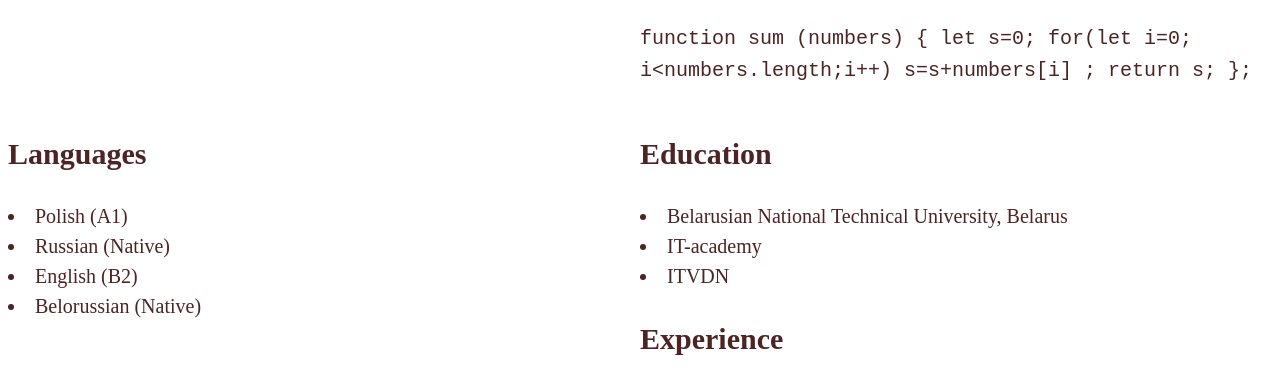
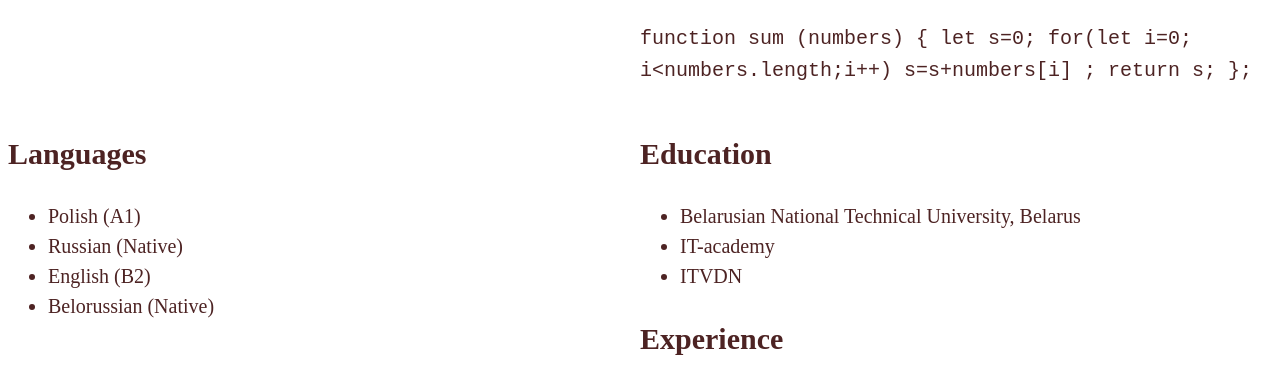
Before and after one commit to AndrewKhdot/rsschool-cv, a plain HTML site: page index.html in a window 1280 px wide. Shown: the part 1110-1493 px from the top of the page. Drawn offline with Linux system fonts and the light colour scheme; a web font is replaced by a local one.

Commit message:
resolve HTML problems

```diff
--- a/index.html
+++ b/index.html
@@ -83,22 +83,22 @@
         <section class="section" id="languages">
             <div class="languages" id="languages">
                 <h2>Languages</h2>
-                <el>
+                <ul>
                     <li>Polish (A1)</li>
                     <li>Russian (Native)</li>
                     <li>English (B2)</li>
                     <li>Belorussian (Native)</li>
-                </el>
+                </ul>
             </div>
         </section>
         <section class="section" id="education-code_examples">
             <div class="education" id="education">
                 <h2>Education</h2>
-                <el>
+                <ul>
                     <li>Belarusian National Technical University, Belarus</li>
                     <li>IT-academy</li>
                     <li>ITVDN</li>
-                </el>
+                </ul>
             </div>
             <div class="experience" id="experience">
                 <h2>Experience</h2>
```
